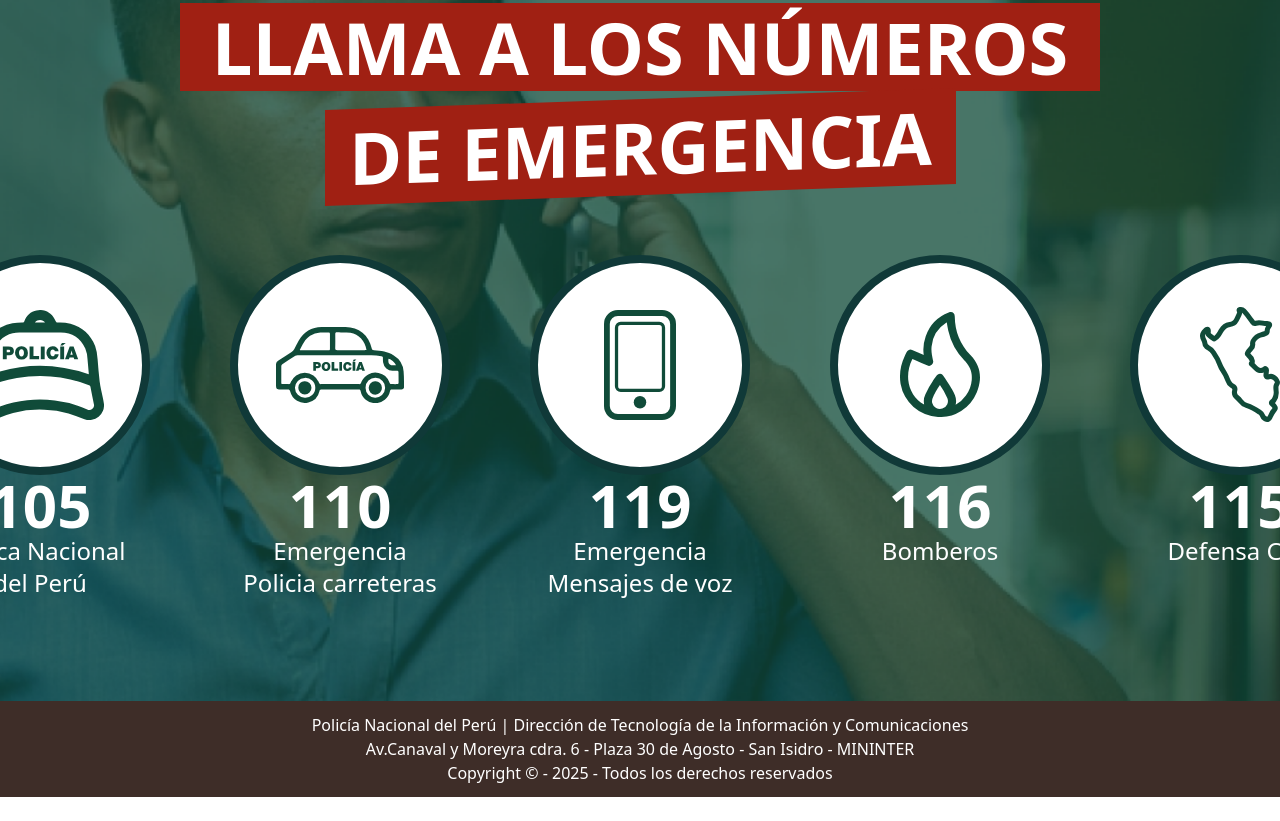
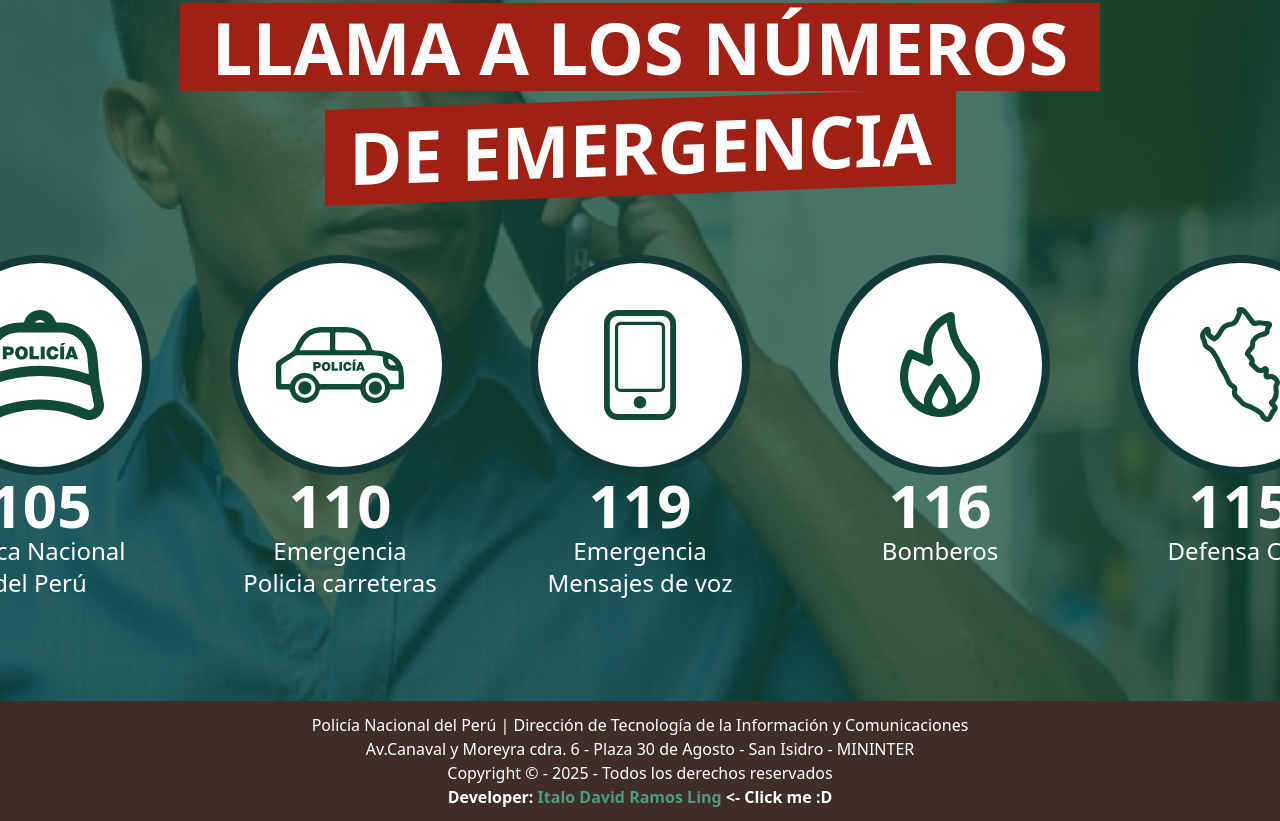
Before and after one commit to irling/New-webpage-PNP, a website: page index.html in a window 1280 px wide. Shown: the part 3176-3997 px from the top of the page. Before the commit the page ends 3973 px from the top, so only its background shows below. Drawn offline with Linux system fonts and the light colour scheme.

Commit message:
Proyecto finalizado

```diff
--- a/index.html
+++ b/index.html
@@ -580,6 +580,8 @@
           <h1>Policía Nacional del Perú | Dirección de Tecnología de la Información y Comunicaciones <br>
             Av.Canaval y Moreyra cdra. 6 - Plaza 30 de Agosto - San Isidro - MININTER <br>
             Copyright © - 2025 - Todos los derechos reservados</h1>
+
+            <h1 class="font-bold">Developer: <a class="text-verde-claro" href="https://www.linkedin.com/in/italo-david-ramos-ling-819ba6211" target="_blank">Italo David Ramos Ling</a> <- Click me :D</h1>
         </div>
       </div>
     </div>
```
Also changed, not shown: src/output.css.
